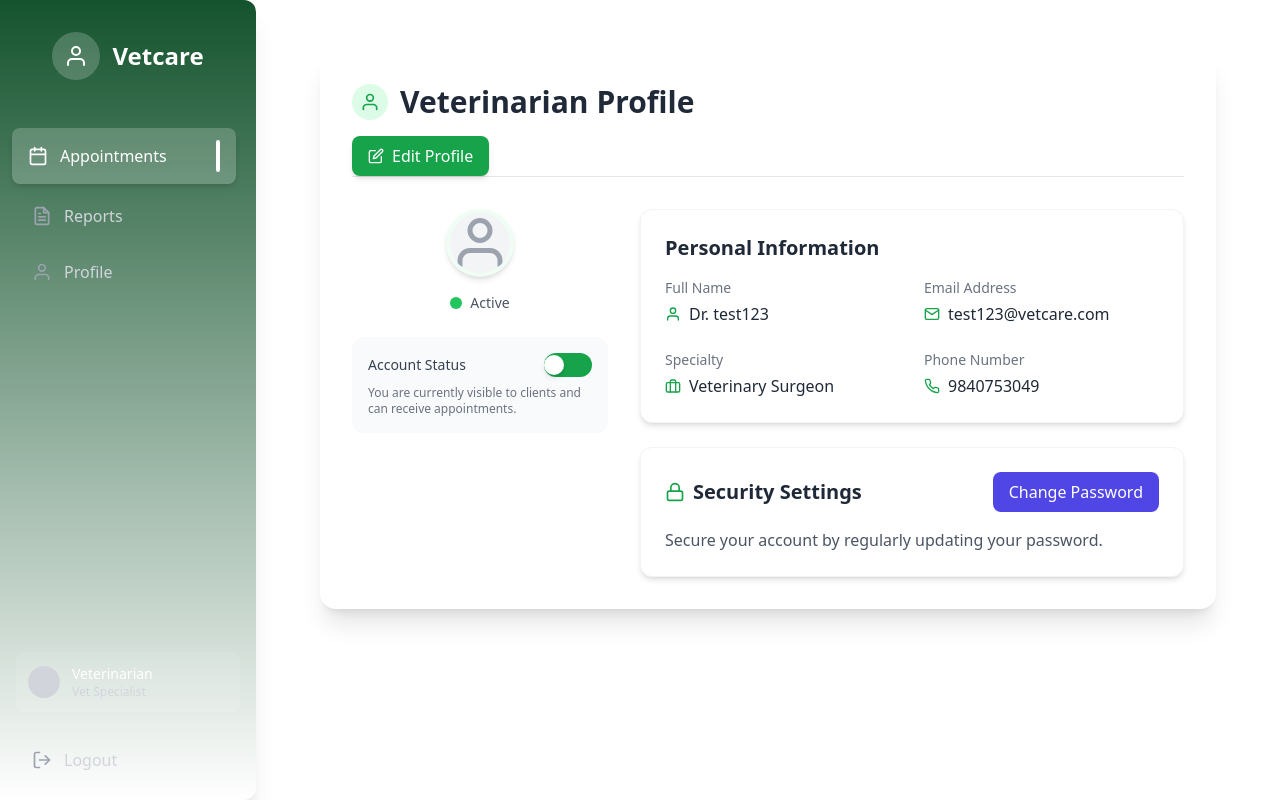
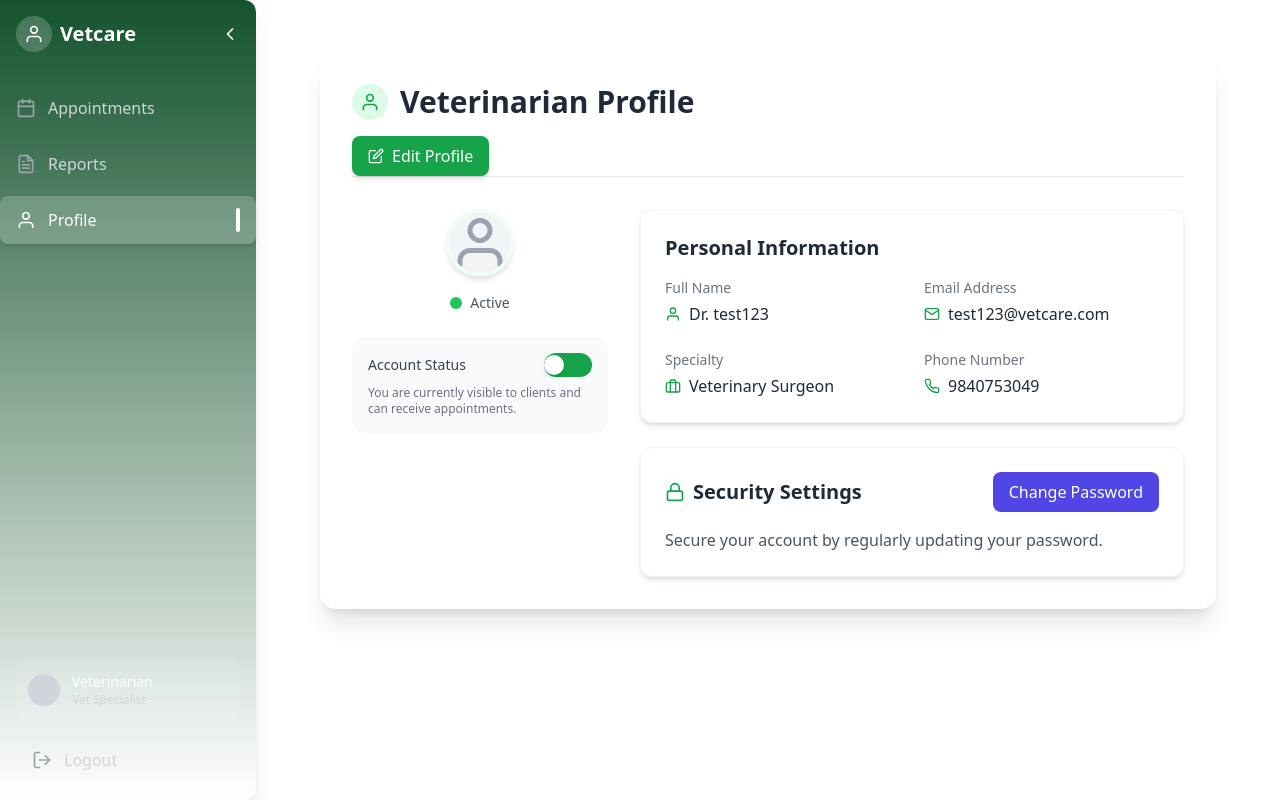
Before and after one commit to Devraj-098765/vet_project_frontend, a React (Vite) app: page /Profile in a window 1280 px wide. Built offline with nearby package versions, Linux system fonts and the light colour scheme; no server answers.

Commit message:
feat(TotalAppointment): refactor component to use SideBarVeterinarian and add navigation for report creation

```diff
--- a/Veterinarian/SideBarVeterinarian/SideBarVeterinarian.jsx
+++ b/Veterinarian/SideBarVeterinarian/SideBarVeterinarian.jsx
@@ -1,59 +1,116 @@
-import React, { useState } from "react";
-import { useNavigate } from "react-router-dom";
-import { FiCalendar, FiFileText, FiUser, FiLogOut } from "react-icons/fi";
+import React, { useState, useEffect } from "react";
+import { useNavigate, useLocation } from "react-router-dom";
+import { FiCalendar, FiFileText, FiUser, FiLogOut, FiChevronLeft, FiChevronRight } from "react-icons/fi";
+import axiosInstance from "../../src/api/axios"; // Assuming this is your axios setup
 
-const VeterinarianNavbar = () => {
+const SideBarVeterinarian = () => {
   const navigate = useNavigate();
-  const [activeItem, setActiveItem] = useState("Appointments");
+  const location = useLocation();
+  const [isCollapsed, setIsCollapsed] = useState(false);
+  const [vetInfo, setVetInfo] = useState({ name: "Veterinarian", role: "Vet Specialist" });
 
+  // Navigation items
   const navItems = [
-    { name: "Appointments", icon: <FiCalendar />, route: "/Totalappointment" },
-    { name: "Reports", icon: <FiFileText />, route: "/makereport" },
-    { name: "Profile", icon: <FiUser />, route: "/Profile" },
+    { name: "Appointments", icon: <FiCalendar />, route: "/Totalappointment", tooltip: "View Appointments" },
+    { name: "Reports", icon: <FiFileText />, route: "/veterinarian-reports", tooltip: "View Reports" },
+    { name: "Profile", icon: <FiUser />, route: "/Profile", tooltip: "Edit Profile" },
   ];
 
-  const handleNavigation = (route, name) => {
-    setActiveItem(name);
+  // Fetch veterinarian info on mount
+  useEffect(() => {
+    const fetchVetInfo = async () => {
+      try {
+        const { data } = await axiosInstance.get("/api/veterinarians/me"); // Adjust endpoint as per your backend
+        setVetInfo({
+          name: data.name || "Veterinarian",
+          role: data.role || "Vet Specialist",
+        });
+      } catch (error) {
+        console.error("Error fetching vet info:", error);
+      }
+    };
+    fetchVetInfo();
+  }, []);
+
+  // Handle navigation
+  const handleNavigation = (route) => {
     navigate(route);
   };
 
+  // Handle logout with confirmation
   const handleLogout = () => {
+    if (window.confirm("Are you sure you want to log out?")) {
+      localStorage.removeItem("vetapp-token"); // Clear token
+      localStorage.removeItem("veterinarian-stats"); // Clear stats
       navigate("/admin");
-    localStorage.removeItem("veterinarian-stats");
+    }
   };
 
+  // Toggle sidebar collapse
+  const toggleCollapse = () => {
+    setIsCollapsed(!isCollapsed);
+  };
+
+  // Determine active item based on current route
+  const isActive = (route) => location.pathname === route;
+
   return (
-    <aside className="w-64 bg-gradient-to-b from-green-900 to-teal-800 rounded-r-xl shadow-xl p-4 h-screen flex flex-col">
-      {/* Vetcare Clickable Logo */}
+    <aside
+      className={`bg-gradient-to-b from-green-900 to-teal-800 rounded-r-xl shadow-xl h-screen flex flex-col transition-all duration-300 ${
+        isCollapsed ? "w-16" : "w-64"
+      }`}
+    >
+      {/* Header with Logo and Toggle */}
+      <div className="flex items-center justify-between p-4">
+        {!isCollapsed && (
           <div
-        className="flex items-center justify-center mb-12 mt-4 cursor-pointer"
-        onClick={() => navigate("/VeterinarianDashboard")} // Redirects to dashboard
+            className="flex items-center cursor-pointer"
+            onClick={() => handleNavigation("/VeterinarianDashboard")}
           >
-        <div className="bg-white bg-opacity-20 p-3 rounded-full">
-          <FiUser className="text-white text-2xl" />
+            <div className="bg-white bg-opacity-20 p-2 rounded-full">
+              <FiUser className="text-white text-xl" />
             </div>
-        <h2 className="text-2xl font-bold text-white ml-3">Vetcare</h2>
+            <h2 className="text-xl font-bold text-white ml-2">Vetcare</h2>
+          </div>
+        )}
+        <button
+          onClick={toggleCollapse}
+          className="text-white hover:bg-white hover:bg-opacity-20 p-1 rounded-full transition-colors"
+        >
+          {isCollapsed ? <FiChevronRight size={20} /> : <FiChevronLeft size={20} />}
+        </button>
       </div>
 
       {/* Navigation Menu */}
-      <nav className="flex-grow">
+      <nav className="flex-grow mt-4">
         <ul className="space-y-2">
-          {navItems.map((item, index) => (
+          {navItems.map((item) => (
             <li
-              key={index}
-              className={`flex items-center px-4 py-3 rounded-lg cursor-pointer transition-all duration-300 ${
-                activeItem === item.name
-                  ? "bg-white bg-opacity-20 text-white shadow-md transform -translate-x-1"
+              key={item.route}
+              className={`relative flex items-center px-4 py-3 rounded-lg cursor-pointer transition-all duration-300 ${
+                isActive(item.route)
+                  ? "bg-white bg-opacity-20 text-white shadow-md"
                   : "text-gray-300 hover:bg-white hover:bg-opacity-10"
               }`}
-              onClick={() => handleNavigation(item.route, item.name)}
+              onClick={() => handleNavigation(item.route)}
             >
-              <div className={`text-xl ${activeItem === item.name ? "text-white" : "text-gray-400"}`}>
+              <div
+                className={`text-xl ${
+                  isActive(item.route) ? "text-white" : "text-gray-400"
+                }`}
+              >
                 {item.icon}
               </div>
+              {!isCollapsed && (
                 <span className="ml-3 font-medium">{item.name}</span>
-              {activeItem === item.name && (
-                <div className="ml-auto w-1 h-8 bg-white rounded-full"></div>
+              )}
+              {isCollapsed && (
+                <span className="absolute left-14 bg-gray-800 text-white text-xs rounded-md px-2 py-1 opacity-0 pointer-events-none transition-opacity duration-200 group-hover:opacity-100">
+                  {item.tooltip}
+                </span>
+              )}
+              {isActive(item.route) && !isCollapsed && (
+                <div className="ml-auto w-1 h-6 bg-white rounded-full" />
               )}
             </li>
           ))}
@@ -61,27 +118,35 @@ const VeterinarianNavbar = () => {
       </nav>
 
       {/* Veterinarian Info & Logout */}
-      <div className="mt-auto">
-        <div className="mb-6 bg-white bg-opacity-10 p-3 rounded-lg">
+      <div className="mt-auto p-4">
+        {!isCollapsed && (
+          <div className="mb-4 bg-white bg-opacity-10 p-3 rounded-lg">
             <div className="flex items-center">
-            <div className="w-8 h-8 rounded-full bg-gray-300"></div>
-            <div className="ml-3">
-              <p className="text-white text-sm font-medium">Veterinarian</p>
-              <p className="text-gray-300 text-xs">Vet Specialist</p>
+              <div className="w-8 h-8 rounded-full bg-gray-300 flex-shrink-0" />
+              <div className="ml-3 overflow-hidden">
+                <p className="text-white text-sm font-medium truncate">{vetInfo.name}</p>
+                <p className="text-gray-300 text-xs truncate">{vetInfo.role}</p>
               </div>
             </div>
           </div>
-
+        )}
         <button
-          className="w-full flex items-center px-4 py-3 text-gray-300 hover:bg-white hover:bg-opacity-10 rounded-lg transition-all duration-300"
           onClick={handleLogout}
+          className={`w-full flex items-center px-4 py-3 text-gray-300 hover:bg-white hover:bg-opacity-10 rounded-lg transition-all duration-300 ${
+            isCollapsed ? "justify-center" : ""
+          }`}
         >
-          <FiLogOut className="text-xl text-gray-400" />
-          <span className="ml-3 font-medium">Logout</span>
+          <FiLogOut className="text-xl text-gray-400 flex-shrink-0" />
+          {!isCollapsed && <span className="ml-3 font-medium">Logout</span>}
+          {isCollapsed && (
+            <span className="absolute left-14 bg-gray-800 text-white text-xs rounded-md px-2 py-1 opacity-0 pointer-events-none transition-opacity duration-200 group-hover:opacity-100">
+              Logout
+            </span>
+          )}
         </button>
       </div>
     </aside>
   );
 };
 
-export default VeterinarianNavbar;
+export default SideBarVeterinarian;
```
Also changed, not shown: Veterinarian/TotalAppointment/TotalAppointment.jsx (+25 -27 lines). Lines whose indentation alone changed are shown as unchanged.
